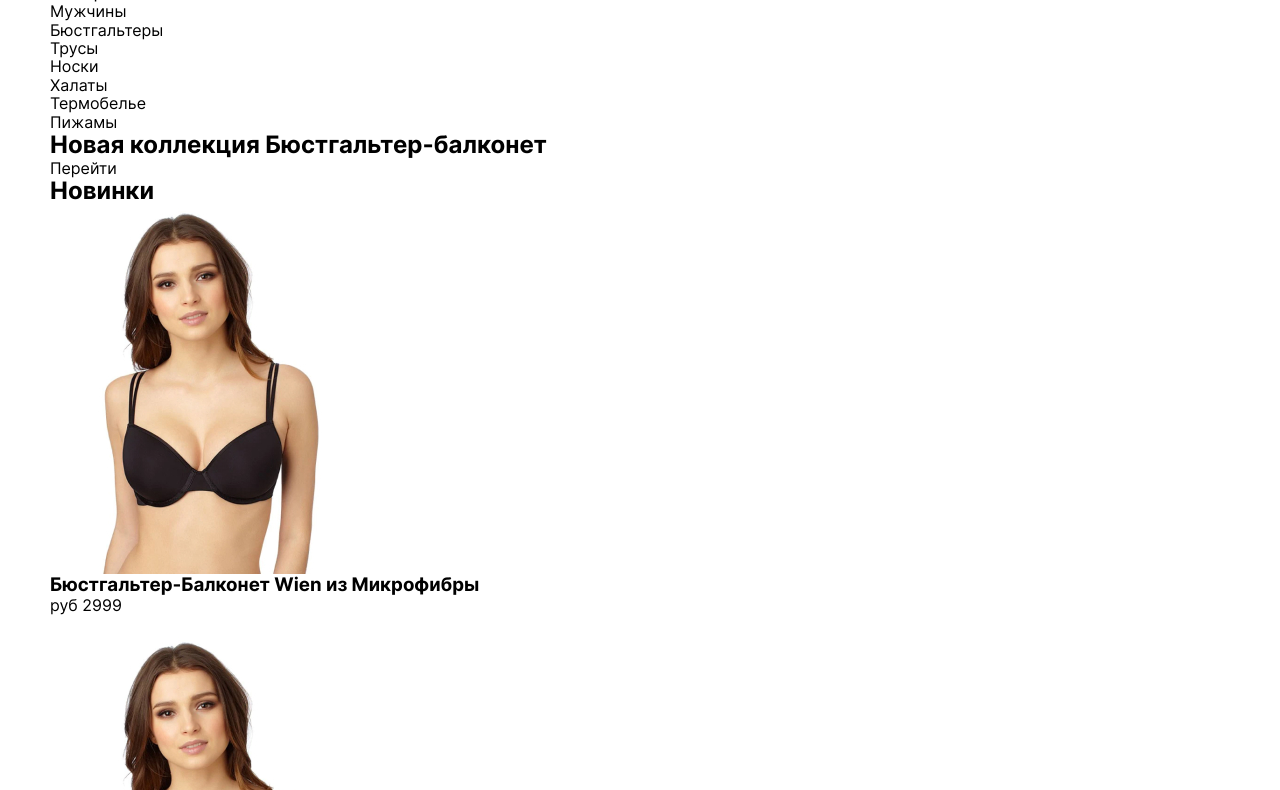
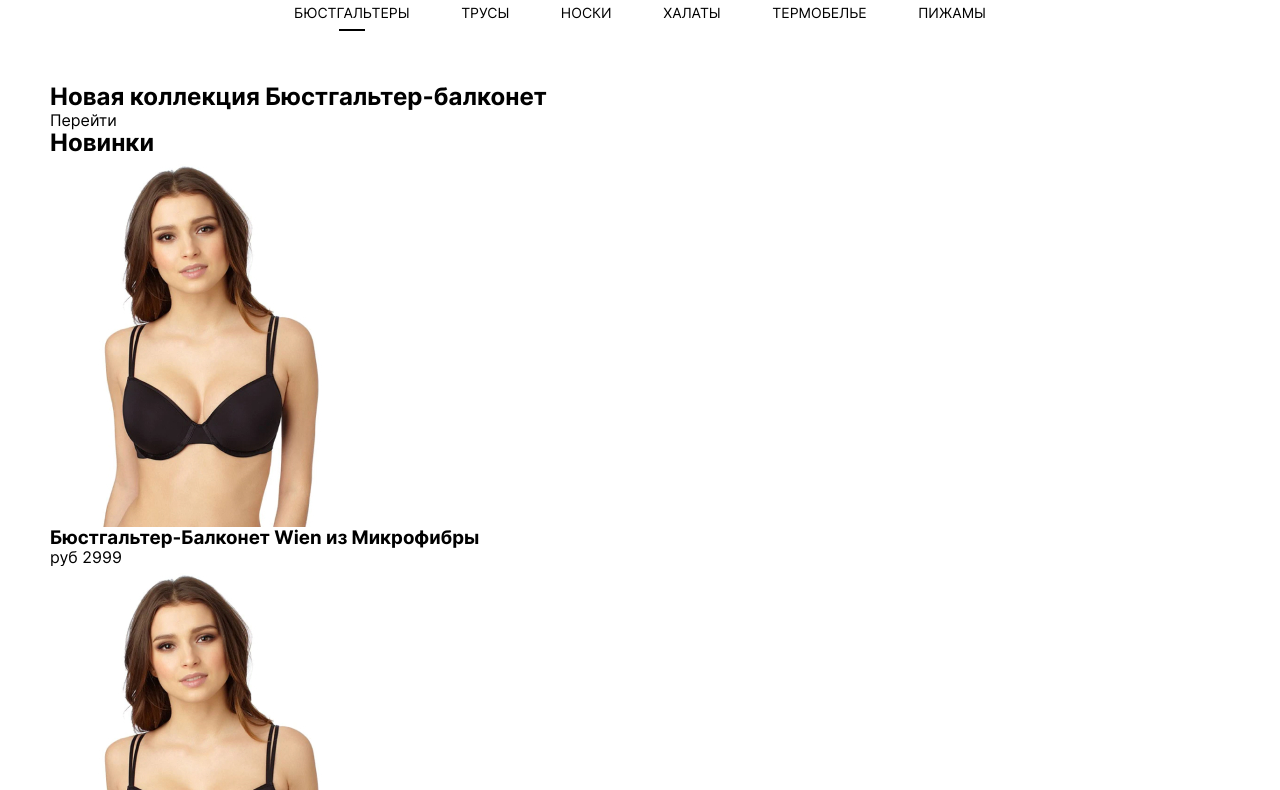
Before and after one commit to DashkevihAS/INSPIRED-onlineStore-front, a website built with webpack: page src/index.html in a window 1280 px wide. Shown: the part 175-965 px from the top of the page. Built offline with nearby package versions, Linux system fonts and the light colour scheme.

Commit message:
styles header & navigation

```diff
--- a/src/index.html
+++ b/src/index.html
@@ -151,7 +151,9 @@
 
           <ul class="navigation__category category">
             <li class="category__item">
-              <a href="#" class="category__link">Бюстгальтеры</a>
+              <a href="#" class="category__link category__link_active"
+                >Бюстгальтеры</a
+              >
             </li>
             <li class="category__item">
               <a href="#" class="category__link">Трусы</a>
--- a/src/index.scss
+++ b/src/index.scss
@@ -2,3 +2,7 @@
 @import 'style/fonts';
 @import 'style/var';
 @import 'style/style';
+@import 'style/header';
+@import 'style/navigation';
+@import 'style/gender';
+@import 'style/category';
--- /dev/null
+++ b/src/style/_category.scss
@@ -0,0 +1,53 @@
+.category {
+  padding: 24px 0 12px;
+  display: flex;
+  align-items: center;
+  flex-wrap: wrap;
+  gap: 10px;
+  justify-content: space-between;
+  max-width: 692px;
+  margin: 0 auto;
+  font-size: 14px;
+  line-height: 17px;
+  text-transform: uppercase;
+  @include tablet {
+    padding: 16px 0 5px;
+    font-size: 12px;
+    line-height: 15px;
+  }
+  @include mobile {
+    gap: 10px 30px;
+    font-size: 10px;
+    line-height: 12px;
+    justify-content: flex-start;
+  }
+  &__link {
+    position: relative;
+    transition: color 0.2s ease-in-out;
+    &::after {
+      content: '';
+      display: none;
+      width: 26px;
+      height: 2px;
+      position: absolute;
+      bottom: -10px;
+      left: 50%;
+      background-color: $main-color;
+      transform: translateX(-50%);
+      @include tablet {
+        bottom: -4px;
+        width: 20px;
+        height: 1px;
+      }
+    }
+    &:hover {
+      color: $gray;
+    }
+    &_active {
+      pointer-events: none;
+      &:after {
+        display: block;
+      }
+    }
+  }
+}
--- /dev/null
+++ b/src/style/_gender.scss
@@ -0,0 +1,32 @@
+.gender {
+  display: flex;
+  &__item {
+    flex-basis: 50%;
+  }
+  &__link {
+    display: block;
+    text-align: center;
+    padding: 16px 0;
+    font-size: 18px;
+    line-height: 22px;
+    text-transform: uppercase;
+    border-bottom: 1px solid $light-gray;
+    transition: color 0.2s ease-in-out;
+
+    @include tablet {
+      font-size: 16px;
+      line-height: 19px;
+    }
+    @include mobile {
+      font-size: 14px;
+      line-height: 17px;
+    }
+    &:hover {
+      color: $gray;
+    }
+    &_active {
+      border-color: $main-color;
+      pointer-events: none;
+    }
+  }
+}
--- /dev/null
+++ b/src/style/_header.scss
@@ -0,0 +1,62 @@
+.header {
+  padding: 24px;
+
+  @include tablet {
+    padding: 16px 0;
+  }
+  &__container {
+    display: grid;
+    grid-template-columns: repeat(3, 1fr);
+    align-items: center;
+    @include mobile {
+      grid-template-columns: repeat(2, 1fr);
+    }
+  }
+  &__phone {
+    font-weight: 600;
+    font-size: 14px;
+    line-height: 17px;
+    text-transform: uppercase;
+    color: #000000;
+    @include tablet {
+      font-size: 12px;
+      line-height: 15px;
+    }
+
+    @include mobile {
+      display: none;
+    }
+  }
+  &__logo {
+    width: 200px;
+    justify-self: center;
+    @include tablet {
+      width: 154px;
+    }
+
+    @include mobile {
+      width: 124px;
+      justify-self: start;
+    }
+  }
+
+  &__navigation {
+    justify-self: end;
+  }
+  &__nav-list {
+    display: flex;
+    align-items: center;
+    gap: 24px;
+
+    @include mobile {
+      gap: 16px;
+    }
+  }
+
+  &__link {
+    transition: color 0.3s ease-in-out;
+    &:hover {
+      color: $gray;
+    }
+  }
+}
--- /dev/null
+++ b/src/style/_navigation.scss
@@ -0,0 +1,12 @@
+.navigation {
+  margin-bottom: 50px;
+  @include laptop {
+    margin-bottom: 38px;
+  }
+  @include tablet {
+    margin-bottom: 31px;
+  }
+  @include mobile {
+    margin-bottom: 19px;
+  }
+}
--- a/src/style/_style.scss
+++ b/src/style/_style.scss
@@ -13,6 +13,7 @@ body {
   min-width: 320px;
   min-height: 100vh;
   font-family: Inter, sans-serif;
+  font-weight: 400;
   background-color: $second-color;
   color: $main-color;
 }
@@ -27,6 +28,7 @@ svg {
 }
 
 button {
+  display: block;
   padding: 0;
   cursor: pointer;
   background-color: transparent;
@@ -60,7 +62,19 @@ visually-hidden {
 }
 
 .container {
-  max-width: 1240px;
-  padding: 0 30px;
+  --max-width: 1180px;
+  --padding: 30px;
+  max-width: calc(var(--max-width) + var(--padding) * 2);
+  padding: 0 var(--padding);
   margin: 0 auto;
+
+  @include laptop {
+    --max-width: 880px;
+  }
+  @include tablet {
+    --max-width: 620px;
+  }
+  @include mobile {
+    --padding: 15px;
+  }
 }
--- a/src/style/_var.scss
+++ b/src/style/_var.scss
@@ -3,3 +3,23 @@ $second-color: #ffffff;
 $light-gray: #dcdcdc;
 $gray: #8a8a8a;
 $dark-gray: #404040;
+
+$laptop: 1024px;
+$tablet: 768px;
+$mobile: 540px;
+
+@mixin laptop {
+  @media (max-width: #{$laptop}) {
+    @content;
+  }
+}
+@mixin tablet {
+  @media (max-width: #{$tablet}) {
+    @content;
+  }
+}
+@mixin mobile {
+  @media (max-width: #{$mobile}) {
+    @content;
+  }
+}
```
Also changed, not shown: src/icons/site.webmanifest, 2 other files.
